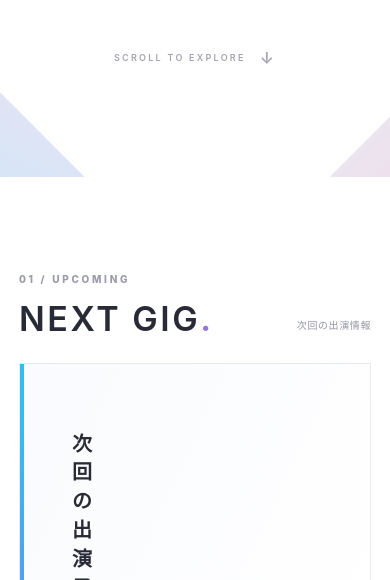
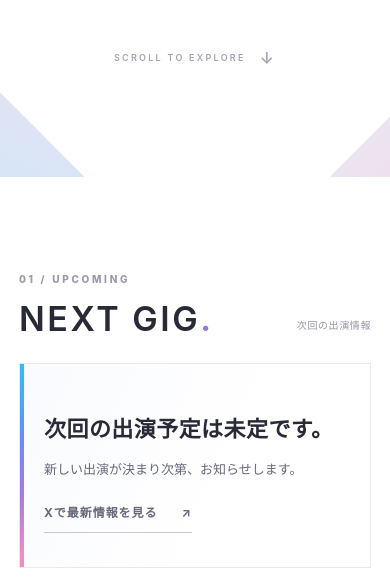
Before and after one commit to dj-tote/dj-tote-site, a plain HTML site: page index.html in a window 390 px wide. Shown: the part 520-1100 px from the top of the page. Drawn offline with Linux system fonts and the light colour scheme.

Commit message:
Add files via upload

```diff
--- a/index.html
+++ b/index.html
@@ -14,7 +14,7 @@
   <meta name="twitter:card" content="summary_large_image">
   <link rel="icon" href="assets/favicon.svg" type="image/svg+xml">
   <link rel="preload" href="assets/tote-logo-rgb.png" as="image">
-  <link rel="stylesheet" href="style.css?v=20261022-mobilemenu">
+  <link rel="stylesheet" href="style.css?v=20261116-upcoming-fix">
   <script defer src="main.js"></script>
   <title>とて | TOTE — DJ / Organizer</title>
 </head>
--- a/style.css
+++ b/style.css
@@ -94,3 +94,27 @@ a{color:inherit}button,input,select{font:inherit}a:focus-visible,button:focus-vi
   .mobile-menu-links a:last-child{border-bottom:0}
   .mobile-menu-links a:hover,.mobile-menu-links a:focus-visible{color:#9279d6}
 }
+
+/* NEXT GIG: The no-scheduled-gig card must use a single full-width column.
+   Keep this after the mobile .upcoming grid rules so narrow screens do not
+   reintroduce the date column or squeeze Japanese text vertically. */
+.upcoming.upcoming-empty {
+  grid-template-columns: minmax(0, 1fr);
+}
+.upcoming.upcoming-empty .upcoming-info {
+  min-width: 0;
+  padding: 42px clamp(24px, 5vw, 52px);
+}
+@media (max-width: 680px) {
+  .upcoming.upcoming-empty .upcoming-info {
+    padding: 32px 24px;
+  }
+  .upcoming.upcoming-empty .upcoming-info h3 {
+    font-size: 22px;
+    line-height: 1.55;
+  }
+  .upcoming.upcoming-empty .upcoming-info p {
+    font-size: 13px;
+    line-height: 1.8;
+  }
+}
```
